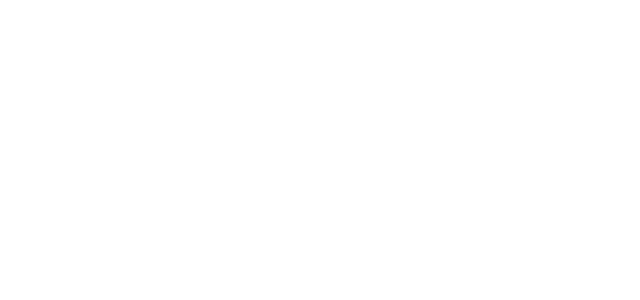
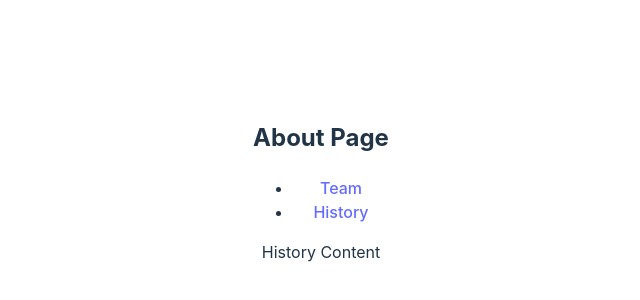
Before and after one commit to mrinmoy32/React-How-To-Use-Outlet, a React (Vite) app: page /about/history in a window 1280 px wide. Before the commit this address had no page. Shown: the part 218-518 px from the top of the page, without its empty margins (319-959 px from the left). Built offline with nearby package versions, Linux system fonts and the light colour scheme.

Commit message:
About Outlet working

```diff
--- a/src/App.jsx
+++ b/src/App.jsx
@@ -3,6 +3,8 @@
 import Featured from "./Featured";
 import Recent from "./Recent";
 import About from "./About";
+import Team from "./Team";
+import History from "./History";
 import "./App.css";
 
 /*In React Router, <Outlet /> is a component that acts as a placeholder where child routes can be rendered.
@@ -21,8 +23,10 @@
             <Route path="featured" element={<Featured />} />
             <Route path="recent" element={<Recent />} />
           </Route>
-
-          <Route path="/about" element={<About />} />
+          <Route path="/about" element={<About />}>
+            <Route path="team" element={<Team />} />
+            <Route path="history" element={<History />} />
+          </Route>
         </Routes>
       </Router>
     </>
--- a/src/History.jsx
+++ b/src/History.jsx
@@ -1,4 +1,3 @@
-import React from "react";
 const History = () => {
   return <div>History Content</div>;
 };
```
